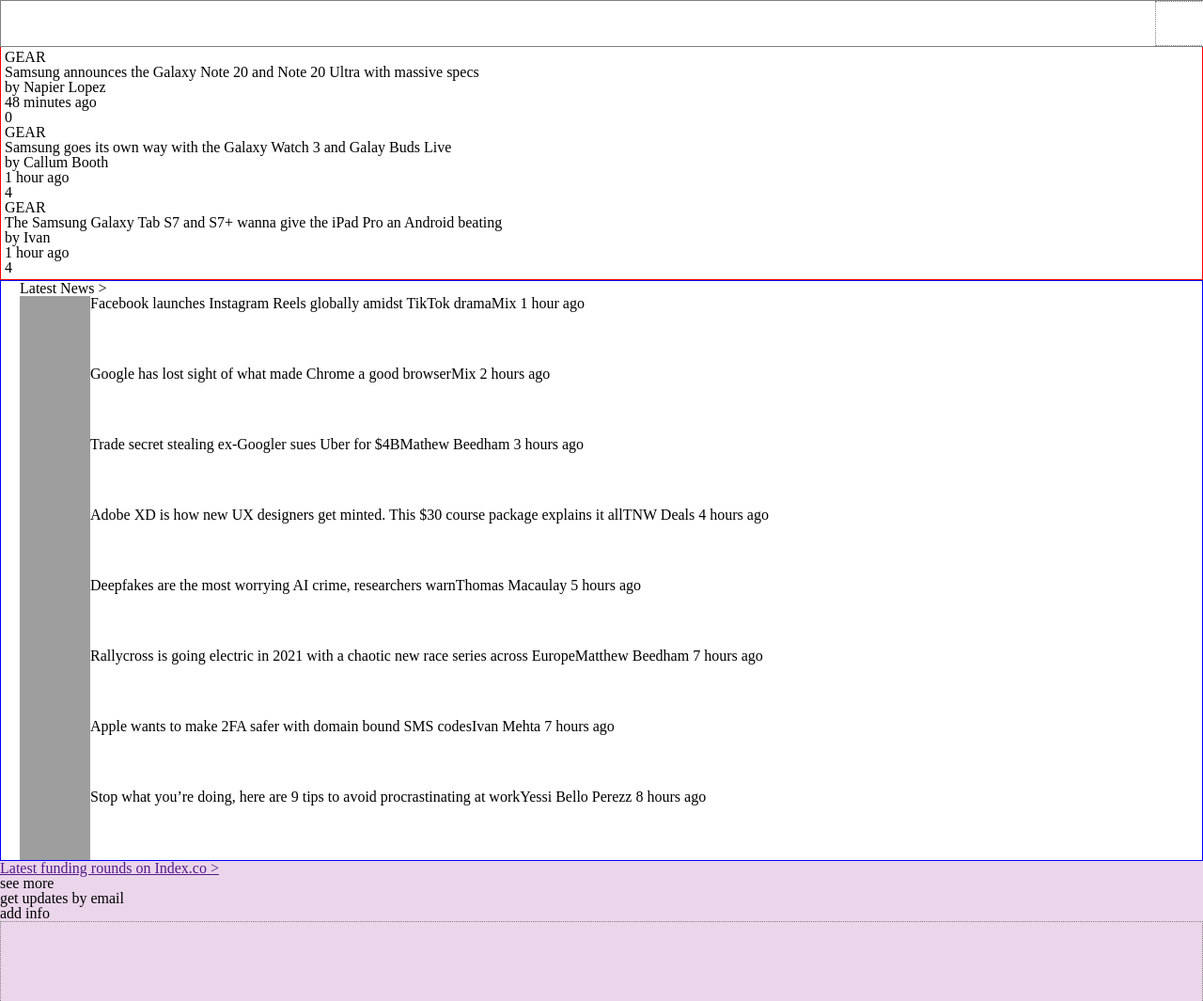
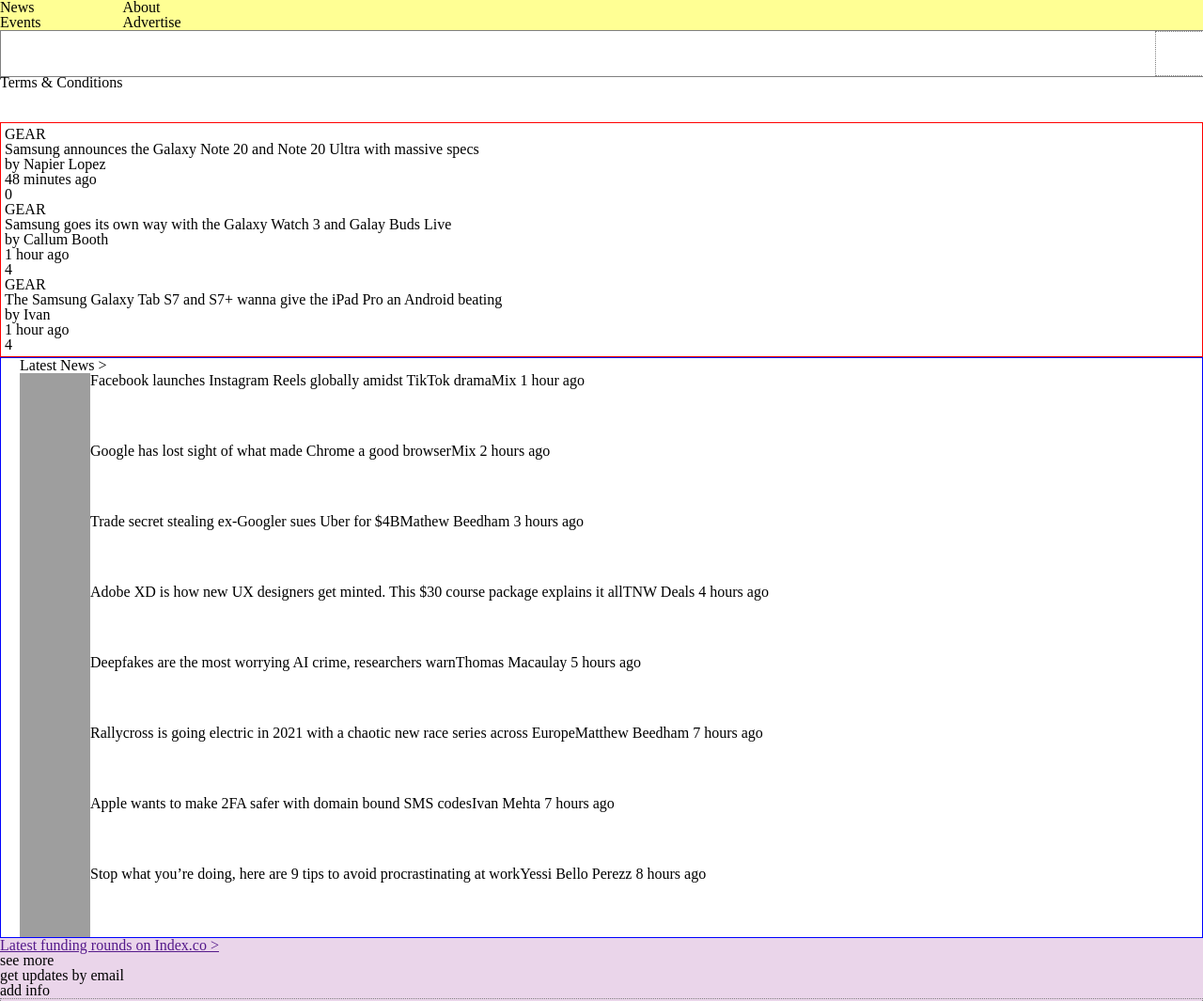
Before and after one commit to nima-m-git/thenextweb-mock, a plain HTML site: page index.html in a window 1280 px wide. Shown: the top 1065 px of the page at 94% size. Drawn offline with Linux system fonts and the light colour scheme; grey boxes are pictures that could not be loaded.

Commit message:
sticky header moved container to be child of body, positioned sticky

```diff
--- a/index.html
+++ b/index.html
@@ -6,8 +6,7 @@
         <link rel='stylesheet' href="styles.css">
     </head>
     <body>
-        <header>
-            <div class='top-header'>
+        <header class='top-header'>
             <ul class='left'>
                 <li>News</li>
                 <li id='events-dropdown'>Events</li>
@@ -22,8 +21,8 @@
                 <li>Jobs</li>
                 <li>Contact</li>
             </ul>
-            </div>
-            <div class='fixed-header'>
+        </header>
+        <header class='sticky-header'>
             <div id='logo' class='menu-btn'></div>
             <ul class='left'>
                 <li>latest</li>
@@ -36,7 +35,6 @@
                 <li id='search-btn'></li>
                 <li id='burger-btn'></li>
             </ul>
-            </div>
         </header>
         <div class='content'>
             <section class='top-articles'>
--- a/styles.css
+++ b/styles.css
@@ -1,11 +1,14 @@
 /*      Header      */
 .top-header {
    display: none;
+   height: 32px;
+   background: rgba(255, 255, 0, 0.418);
 }
 
-.fixed-header {
+.sticky-header {
     display: flex;
-    position: fixed;
+    position: sticky;
+    position: -webkit-sticky;
     top: 0;
     width: 100%;
     margin-bottom: 48px;
@@ -16,11 +19,11 @@
     background: white;
 }
 
-.fixed-header .left {
+.sticky-header .left {
     display: none;
 }
 
-.fixed-header .right {
+.sticky-header .right {
     border: 1px dotted grey;
     width: 50px;
 }
@@ -101,3 +104,12 @@ footer {
     height: 283px;
     background: rgba(0, 0, 0, 0.384);
 }
+
+
+/* Media Queries */
+@media (min-width: 768px) {
+    .top-header{
+        display: flex;
+    }
+
+}
```
Lines whose indentation alone changed are shown as unchanged.
